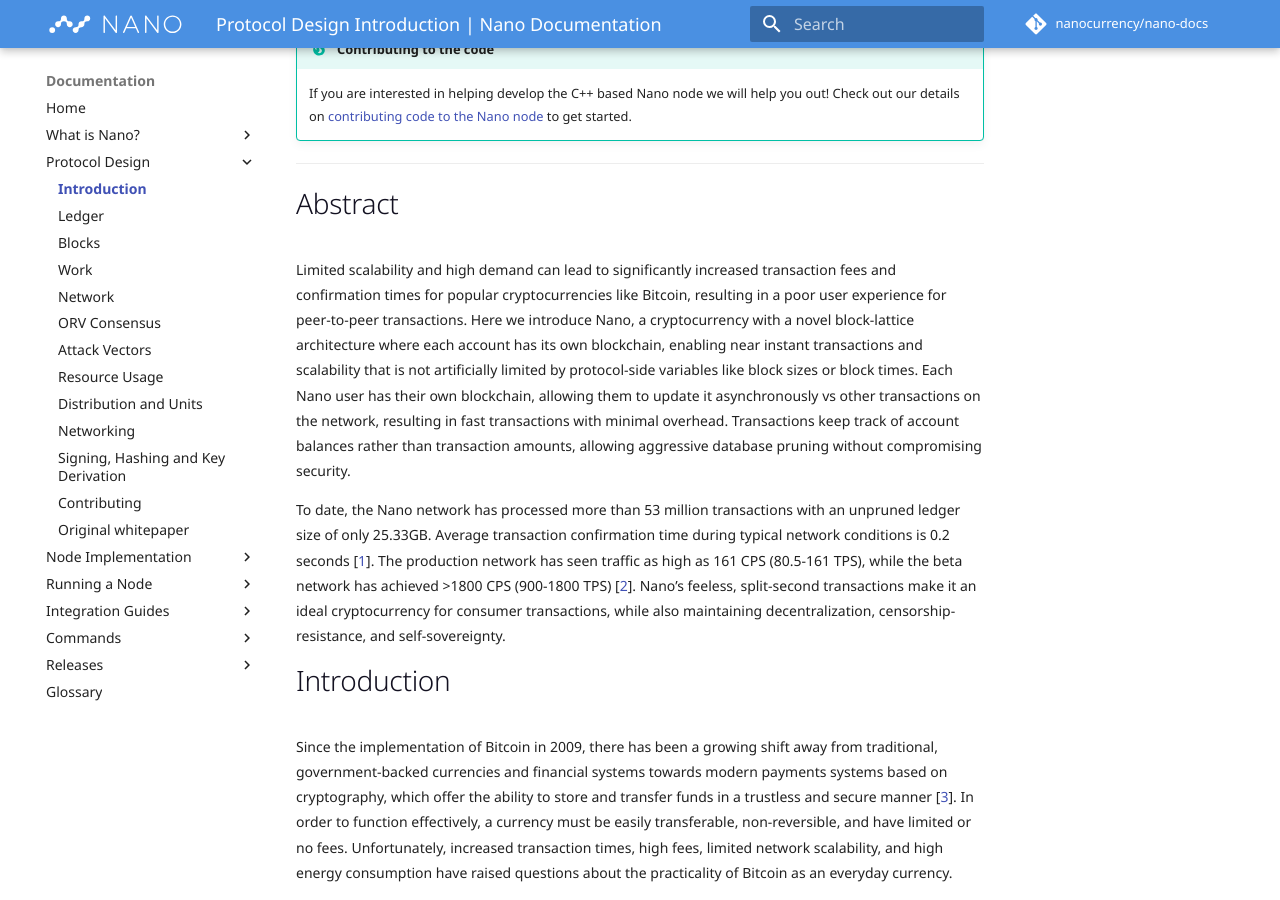
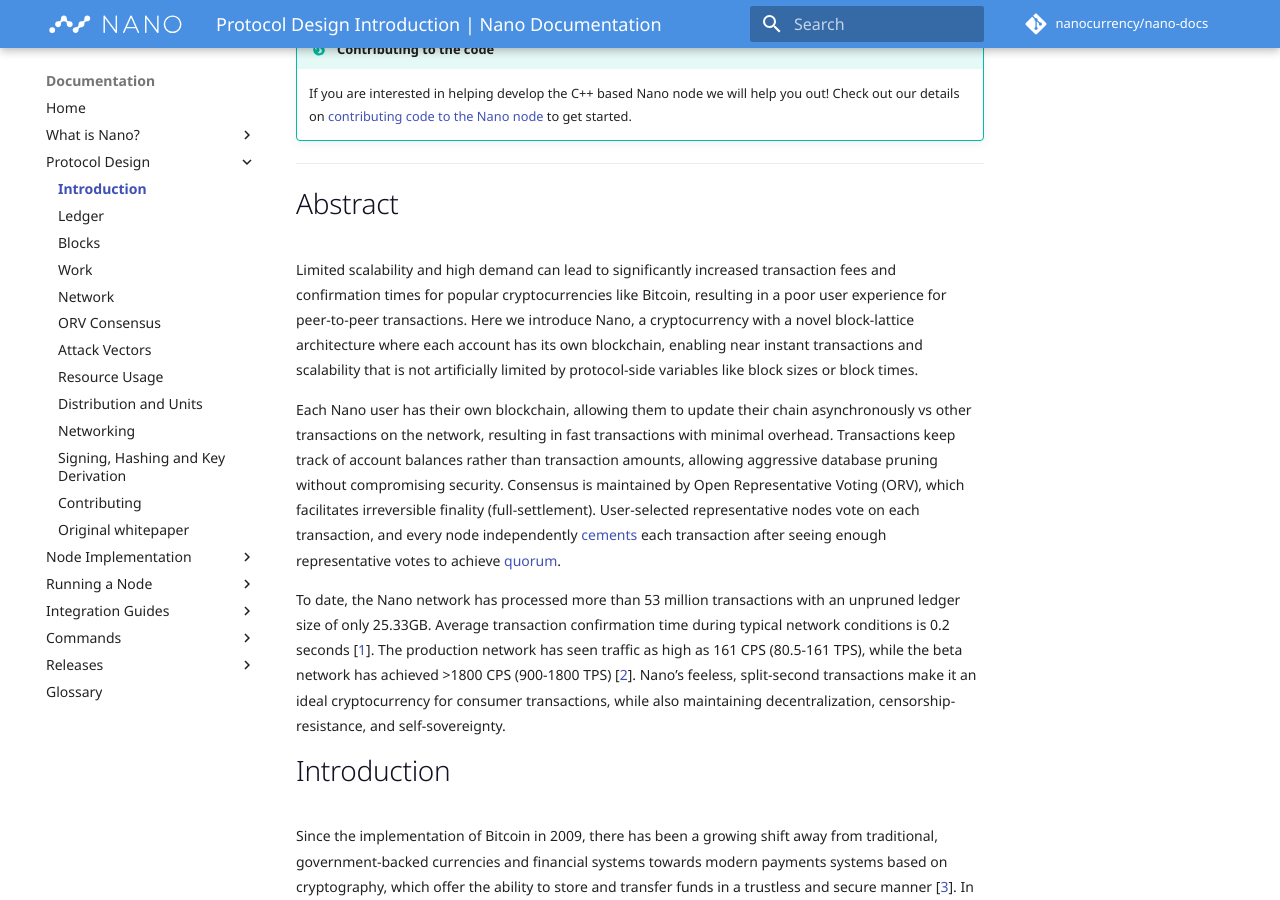
Before and after one commit to nanocurrency/nano-docs, an MkDocs documentation site: the page built from docs/protocol-design/introduction.md, in a window 1280 px wide and 900 px high, scrolled down 295 px. Built offline with MkDocs 1.6.1 and Material for MkDocs 9.7.7, drawn with Linux system fonts in a browser that asks for light colours; comment, search, counter and statistics services are not loaded.

Commit message:
Update introduction.md
Adding a blurb about Open Representative Voting, and splitting up the abstract for readability

```diff
--- a/docs/protocol-design/introduction.md
+++ b/docs/protocol-design/introduction.md
@@ -10,7 +10,9 @@
 
 # Abstract
 
-Limited scalability and high demand can lead to significantly increased transaction fees and confirmation times for popular cryptocurrencies like Bitcoin, resulting in a poor user experience for peer-to-peer transactions. Here we introduce Nano, a cryptocurrency with a novel block-lattice architecture where each account has its own blockchain, enabling near instant transactions and scalability that is not artificially limited by protocol-side variables like block sizes or block times. Each Nano user has their own blockchain, allowing them to update it asynchronously vs other transactions on the network, resulting in fast transactions with minimal overhead. Transactions keep track of account balances rather than transaction amounts, allowing aggressive database pruning without compromising security.
+Limited scalability and high demand can lead to significantly increased transaction fees and confirmation times for popular cryptocurrencies like Bitcoin, resulting in a poor user experience for peer-to-peer transactions. Here we introduce Nano, a cryptocurrency with a novel block-lattice architecture where each account has its own blockchain, enabling near instant transactions and scalability that is not artificially limited by protocol-side variables like block sizes or block times.
+
+Each Nano user has their own blockchain, allowing them to update their chain asynchronously vs other transactions on the network, resulting in fast transactions with minimal overhead. Transactions keep track of account balances rather than transaction amounts, allowing aggressive database pruning without compromising security. Consensus is maintained by Open Representative Voting (ORV), which facilitates irreversible finality (full-settlement). User-selected representative nodes vote on each transaction, and every node independently [cements](/glossary#cementing) each transaction after seeing enough representative votes to achieve [quorum](/glossary#quorum).
 
 To date, the Nano network has processed more than 53 million transactions with an unpruned ledger size of only 25.33GB. Average transaction confirmation time during typical network conditions is 0.2 seconds [[1](https://repnode.org/network/confirmation)]. The production network has seen traffic as high as 161 CPS (80.5-161 TPS), while the beta network has achieved >1800 CPS (900-1800 TPS) [[2](https://forum.nano.org/t/nano-stress-tests-measuring-bps-cps-tps-in-the-real-world/436)]. Nano’s feeless, split-second transactions make it an ideal cryptocurrency for consumer transactions, while also maintaining decentralization, censorship-resistance, and self-sovereignty.
 
```
